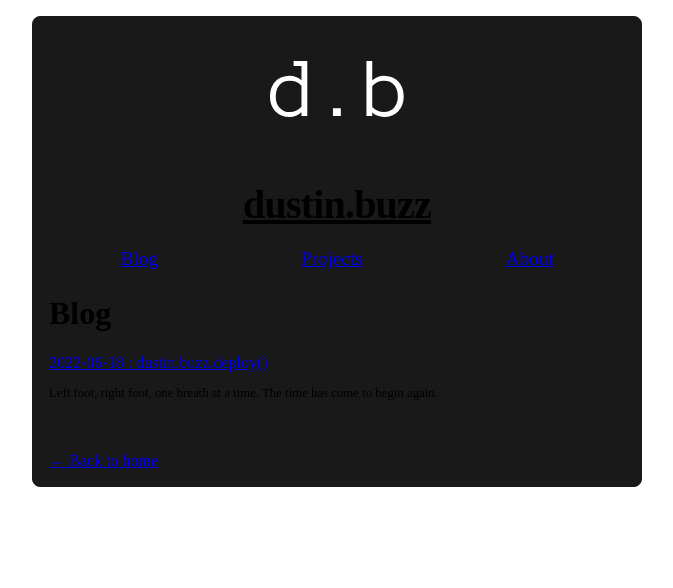
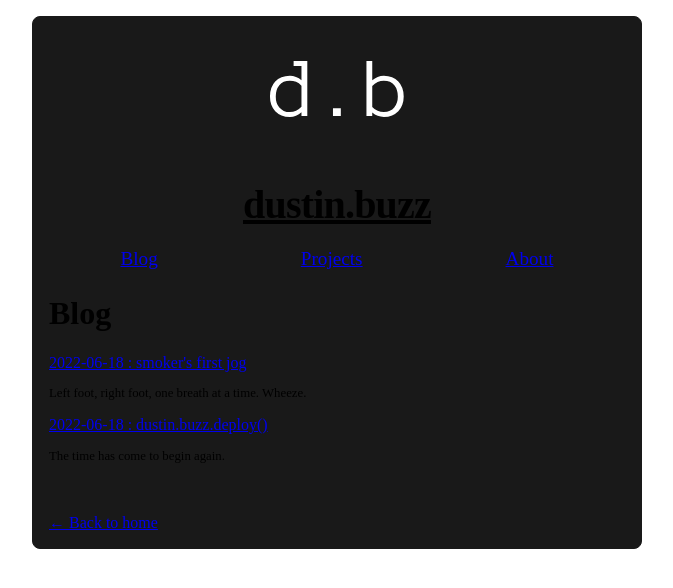
Before and after one commit to uncleBlobby/dustin-buzz, a Next.js app: page /blogs in a window 1280 px wide. Shown: the top 588 px of the page, without its empty margins (303-976 px from the left). Built offline with nearby package versions, Linux system fonts and the light colour scheme.

Commit message:
updated blogs list on the blogs page to show latest post first

```diff
--- a/pages/blog.js
+++ b/pages/blog.js
@@ -6,6 +6,7 @@ const Blog = () => {
     return (
         <Layout home>
             <h1>Blog</h1>
+            <Link href="blog/smokers-first-jog"><a>Smoker's First Jog</a></Link>
             <Link href="blog/2022-06-18"><a>2022-06-18</a></Link>
         </Layout>
     );
--- a/pages/blogs.js
+++ b/pages/blogs.js
@@ -17,8 +17,10 @@ export default function BlogsHome(){
             </div>
             </section>
             <h1>Blog</h1>
+            <Link href="/blogs/smokers-first-jog"><a>2022-06-18 : smoker's first jog</a></Link>
+            <p className={utilStyles.subText}>Left foot, right foot, one breath at a time.  Wheeze.</p>
             <Link href="/blogs/220618"><a>2022-06-18 : dustin.buzz.deploy()</a></Link>
-            <p className={utilStyles.subText}>Left foot, right foot, one breath at a time.  The time has come to begin again.</p>
+            <p className={utilStyles.subText}>The time has come to begin again.</p>
         </Layout>
     );
 }
```
